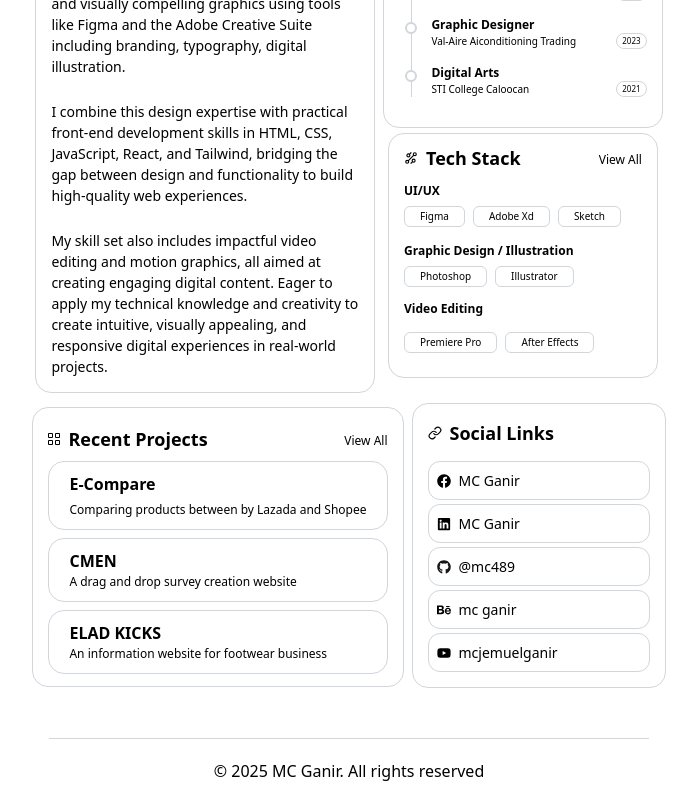
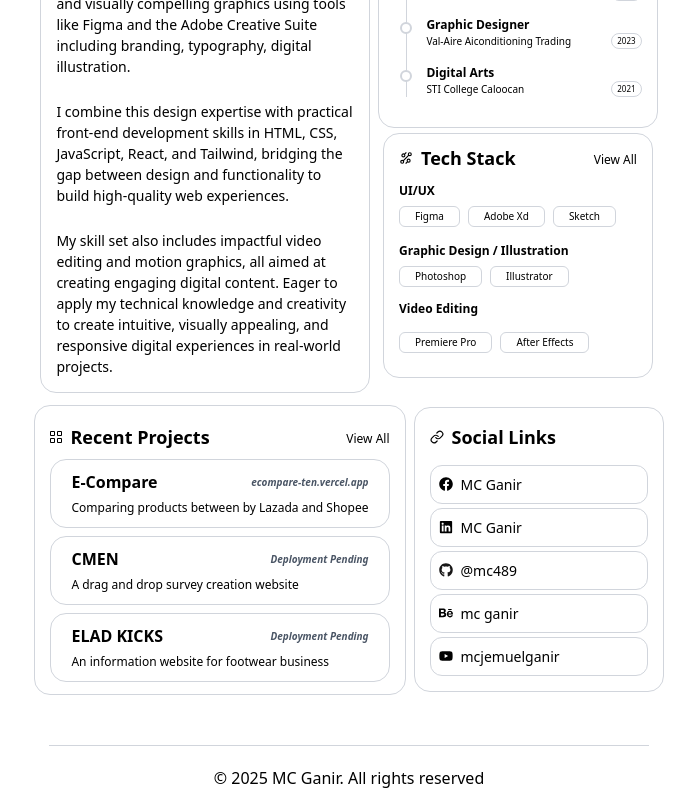
Before and after one commit to mc489/mc489portfolio, a React (Vite) app: page / in a window 1280 px wide. Shown: the part 370-1170 px from the top of the page, without its empty margins (291-988 px from the left). Built offline with nearby package versions, Linux system fonts and the light colour scheme.

Commit message:
add proj status update

```diff
--- a/src/About.jsx
+++ b/src/About.jsx
@@ -32,7 +32,7 @@ function About() {
             {/* Desktop View (No See More/Less needed) */}
             {isDesktopOrLaptop &&
                 <div className="flex justify-center items-center ">
-                    <div className="hover:shadow-sm relative max-w-[340px] rounded-[16px] w-full p-[15px] mt-[10px]
+                    <div className="hover:shadow-sm relative max-w-[330px] rounded-[16px] w-full p-[15px] mt-[10px]
                     text-left border border-gray-300 ">
 
 
--- a/src/Projects.jsx
+++ b/src/Projects.jsx
@@ -21,7 +21,7 @@ function Projects() {
 
                 <div className=" flex flex-col items-center justify-center mt-3">
 
-                    <div className="hover:shadow-sm py-[12px] w-full max-w-[660px]  flex flex-col  px-[15px] justify-center
+                    <div className="hover:shadow-sm py-[12px] w-full max-w-[650px]  flex flex-col  px-[15px] justify-center
                     items-center rounded-[16px] border-1 border-gray-300 gap-2">
 
 
@@ -38,35 +38,47 @@ function Projects() {
                         </div>
 
 
-<a href="https://e-compare-public-uwu.vercel.app/ " target="_blank" rel="noopenner noreferrer">
+<a href="https://ecompare-ten.vercel.app/ " target="_blank" rel="noopenner noreferrer">
                         <div className=' w-full px-[20px] py-[10px] text-left
                          border-1 border-gray-300 rounded-[16px] cursor-pointer w-full
                        px-2 py-2 hover:-translate-y-0.5  duration-200'>
-                            <h1 className='text-[16px] font-bold   mb-[5px]'>
+
+                         <div className="flex items-center justify-between mb-[5px]">
+                            <h1 className='text-[16px] font-bold   '>
                                 E-Compare
                             </h1>
+                            <span className="text-[10px] font-semibold italic text-gray-600">ecompare-ten.vercel.app</span>
+                            </div>
                             <p className='text-[12px]'>
                                 Comparing products between by Lazada and Shopee
                             </p>
                         </div>
 </a>
-                        <div className=' w-full px-[20px] py-[10px] text-left
+                        <button onClick={() => setShowModal(true)} className=' w-full px-[20px] py-[10px] text-left
                          border-1 border-gray-300 rounded-[16px] cursor-pointer w-full
                        px-2 py-2 hover:-translate-y-0.5  duration-200'>
+
+                           <div className="flex items-center justify-between mb-[5px]">
                             <h1 className='font-bold ' >CMEN</h1>
+                               <span className="text-[10px] font-semibold italic text-gray-600">Deployment Pending</span>
+                            </div>
                             <p className='text-[12px]'>
                                 A drag and drop survey creation website
                             </p>
-                        </div>
+                        </button>
 
-                        <div className=' w-full px-[20px] py-[10px] text-left
+                        <button onClick={() => setShowModal(true)} className=' w-full px-[20px] py-[10px] text-left
                          border-1 border-gray-300 rounded-[16px] cursor-pointer w-full
                        px-2 py-2 hover:-translate-y-0.5  duration-200'>
+
+                          <div className="flex items-center justify-between mb-[5px]">
                             <h1 className='font-bold text-[16px]'>ELAD KICKS</h1>
+                                   <span className="text-[10px] font-semibold italic text-gray-600">Deployment Pending</span>
+                           </div>
                             <p className='text-[12px]'>
                                 An information website for footwear business
                             </p>
-                        </div>
+                        </button>
                     </div>
 
 
@@ -110,13 +122,17 @@ function Projects() {
                             </button>
                         </div>
 
-                        <a href='https://ecompare-asdas.vercel.app/' target='_blank' rel='noopener noreferrer'>
+                        <a href='https://ecompare-ten.vercel.app/' target='_blank' rel='noopener noreferrer'>
                             <button className='w-full cursor-pointer '>
                                 <div className='px-[15px] py-[10px] text-left
                          border-1 border-gray-300 rounded-[16px] '>
-                                    <h1 className='text-[14px] font-semibold  mb-[5px]'>
+                                  <div className="flex items-center justify-between mb-[5px]">
+                                    <h1 className='text-[14px] font-semibold'>
                                         E-Compare
                                     </h1>
+                                    <span className="text-[8px] font-semibold italic text-gray-600">ecompare-ten.vercel.app</span>
+
+                                    </div>
                                     <p className='text-[10px]'>
                                         Comparing products between by Lazada and Shopee
                                     </p>
@@ -125,31 +141,36 @@ function Projects() {
                         </a>
 
 
-                        <a href='' target='_blank' rel='noopener noreferrer'>
-                            <button className='w-full cursor-pointer'>
+
+                            <button onClick={() => setShowModal(true)} className='w-full cursor-pointer'>
                                 <div className='px-[15px] py-[10px] text-left
                          border-1 border-gray-300 rounded-[16px]'>
-
+ <div className="flex items-center justify-between mb-[5px]">
                                     <h1 className='font-semibold text-[14px] mb-[5px]' >CMEN</h1>
+                                 <span className="text-[8px] font-semibold italic text-gray-600">Deployment Pending</span>
+                                </div>
                                     <p className='text-[10px]'>
                                         A drag and drop survey creation website
                                     </p>
                                 </div>
                             </button>
-                        </a>
 
 
-                        <a href='' target='_blank' rel='noopener noreferrer'>
-                            <button className='w-full cursor-pointer'>
+
+
+                            <button onClick={() => setShowModal(true)} className='w-full cursor-pointer'>
                                 <div className='px-[15px] py-[10px] text-left
                          border-1 border-gray-300 rounded-[16px]'>
-                                    <h1 className='font-semibold text-[14px] mb-[5px]'>ELAD KICKS</h1>
+                                     <div className="flex items-center justify-between mb-[5px]">
+                            <h1 className='font-bold text-[14px]'>ELAD KICKS</h1>
+                                   <span className="text-[8px] font-semibold italic text-gray-600">Deployment Pending</span>
+                           </div>
                                     <p className='text-[10px]'>
                                         An information website for footwear business
                                     </p>
                                 </div>
                             </button>
-                        </a>
+
                     </div>
 
                       <AnimatePresence>
--- a/src/Social_Links.jsx
+++ b/src/Social_Links.jsx
@@ -21,7 +21,7 @@ const isDesktopOrLaptop = useMediaQuery({
         {isDesktopOrLaptop &&
         <div className="flex  items-center justify-center ">
 
-            <div className=" hover:shadow-sm flex-col  w-full relative max-w-[254px]  gap-1 rounded-[16px] p-[15px] mt-[10px] text-left border border-gray-300">
+            <div className=" hover:shadow-sm flex-col  w-full relative max-w-[250px]  gap-1 rounded-[16px] p-[15px] mt-[10px] text-left border border-gray-300">
 
                <div className='flex items-center gap-2 mb-[14px] '>
 
```
